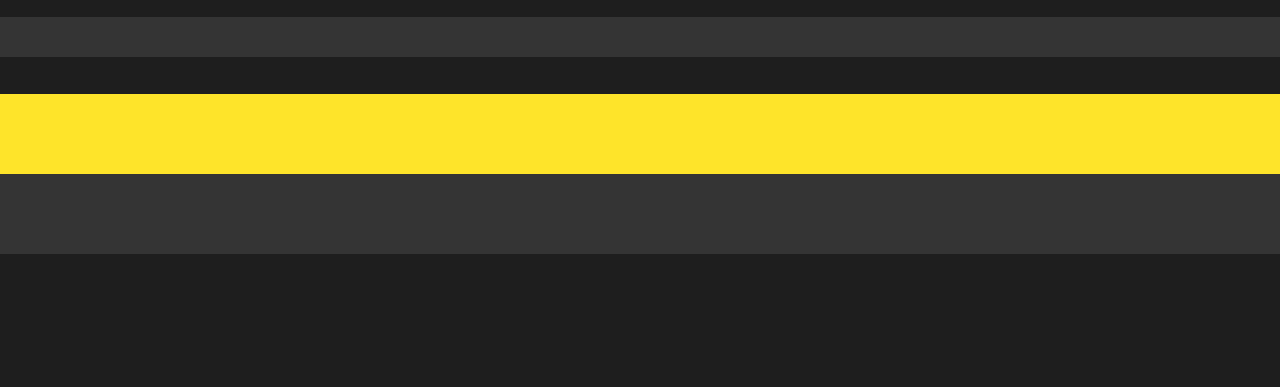
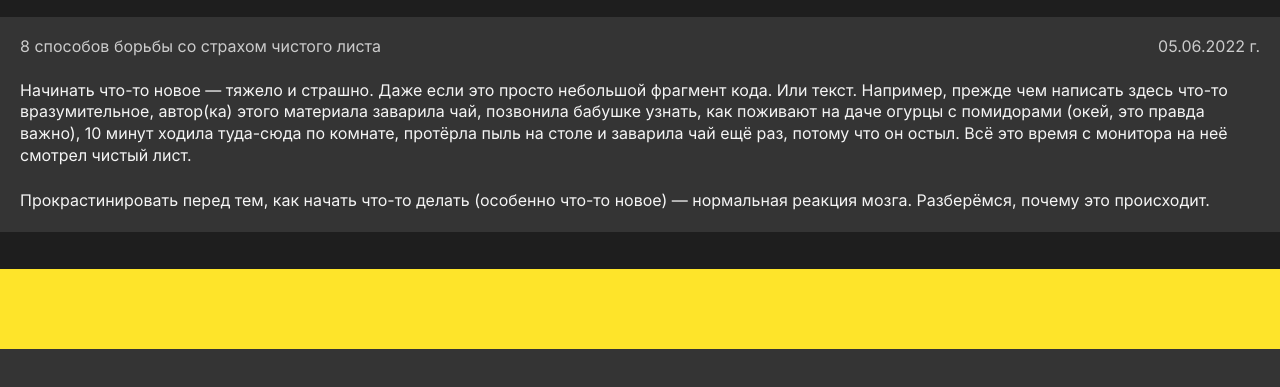
Before and after one commit to Chico-rso/first-project, a plain HTML site: page index.html in a window 1280 px wide. Shown: the part 399-786 px from the top of the page. Drawn offline with Linux system fonts and the light colour scheme.

Commit message:
complete intro section

```diff
--- a/index.html
+++ b/index.html
@@ -30,7 +30,21 @@
         <span class="accent-span text-right">листа</span>
       </h1>
     </section>
-    <section class="intro content-section_theme_bright"></section>
+    <section class="intro content-section_theme_bright">
+      <div class="intro__heading">
+        <h2 class="intro__title ">8 способов борьбы со страхом чистого листа</h2>
+        <i class="fa fa-times intro__date" aria-hidden="true">05.06.2022 г.</i>
+      </div>
+      <div class="intro__main-text">
+        <p>Начинать что-то новое — тяжело и страшно. Даже если это просто небольшой фрагмент кода. Или текст. Например,
+          прежде чем написать здесь что-то вразумительное, автор(ка) этого материала заварила чай, позвонила бабушке
+          узнать, как поживают на даче огурцы с помидорами (окей, это правда важно), 10 минут ходила туда-сюда по
+          комнате, протёрла пыль на столе и заварила чай ещё раз, потому что он остыл. Всё это время с монитора на неё
+          смотрел чистый лист.</p>
+        <p>Прокрастинировать перед тем, как начать что-то делать (особенно что-то новое) — нормальная реакция мозга.
+          Разберёмся, почему это происходит.</p>
+      </div>
+    </section>
     <section class="reasons content-section_theme_dark"></section>
     <section class="how-to content-section_theme_bright"></section>
   </main>
--- a/styles/style.css
+++ b/styles/style.css
@@ -97,8 +97,44 @@ blockquote {
 }
 
 .intro {
-  padding: 20px 0;
+  padding: 20px 20px;
   margin-bottom: 37px;
+}
+
+.intro__heading {
+  display: flex;
+  justify-content: space-between;
+  margin-bottom: 24px;
+}
+
+.intro__title {
+  font-size: 16px;
+  font-style: normal;
+  font-weight: 400;
+  line-height: 120%;
+  color: #ccc;
+}
+
+.intro__date {
+  font-size: 16px;
+  font-style: normal;
+  font-weight: 400;
+  line-height: 120%;
+  white-space: nowrap;
+  color: #ccc;
+}
+
+.intro__main-text {
+  display: flex;
+  flex-direction: column;
+  gap: 24px 0;
+}
+
+.intro__main-text p {
+  font-size: 16px;
+  font-style: normal;
+  font-weight: 400;
+  line-height: 21.6px;
 }
 
 .reasons,
```
